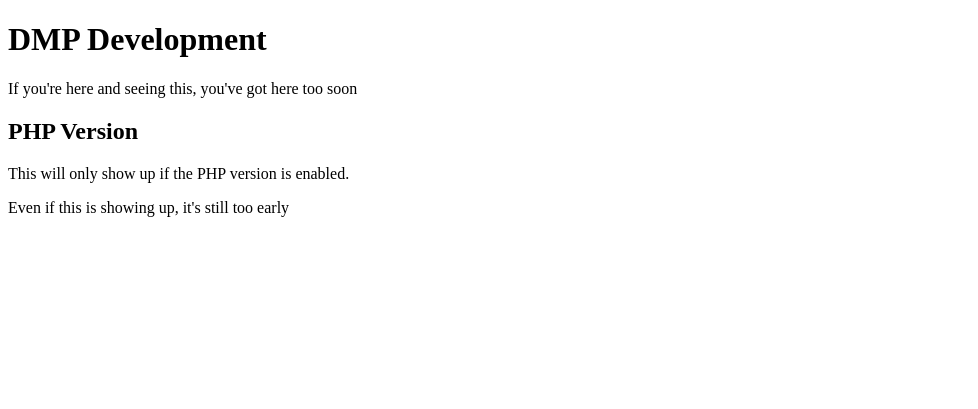
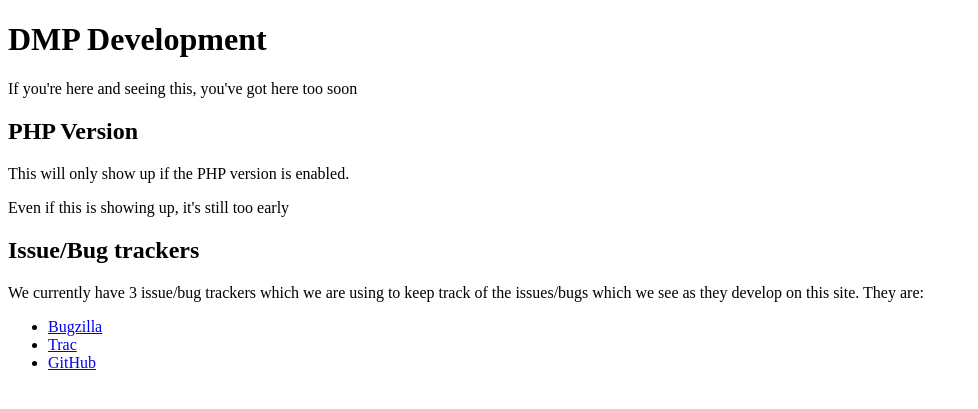
Before and after one commit to Datse-Multimedia-Productions/dmp-develop-base, a PHP site: page / in a window 1280 px wide. Shown: the top 409 px of the page, without its empty margins (0-978 px from the left). Run offline with PHP 8.4, Linux system fonts and the light colour scheme.

Commit message:
Added Bug/Issue Tracker information.
The current bug/issue tracker information has been updated.

Trac does not seem to allow easy adding of a link to the specific component.

GitHub will link to the current issues in the current repository.  The "components" of other issue trackers seem to link here.

Bugzilla links to the component quite nicely.

```diff
--- a/index.php
+++ b/index.php
@@ -14,12 +14,24 @@
  */
 
 require_once("view/header.php");
-echo "
+echo '
 		<h1>DMP Development</h1>
-		<p>If you're here and seeing this, you've got here too soon</p>
+		<p>If you\'re here and seeing this, you\'ve got here too soon</p>
+
 		<h2>PHP Version</h2>
 		<p>This will only show up if the PHP version is enabled.</p>
-		<p>Even if this is showing up, it's still too early</p>
-";
+		<p>Even if this is showing up, it\'s still too early</p>
+
+		<h2>Issue/Bug trackers</h2>
+		<p>We currently have 3 issue/bug trackers which we are using to keep track of the issues/bugs which we see as they develop on this site.  They are:
+
+		<ul>
+			<li><a href="http://bugzilla.dmp-develop.com/buglist.cgi?component=Base&list_id=19&product=DMP%20Develop&resolution=---">Bugzilla</a></li>
+			<li><a href="http://trac.dmp-develop.com/report/1">Trac</a></li>
+			<li><a href="https://github.com/Datse-Multimedia-Productions/dmp-develop-base/issues">GitHub</a></li>
+		</ul>
+
+
+';
 require_once("view/footer.php");
 ?>
```
